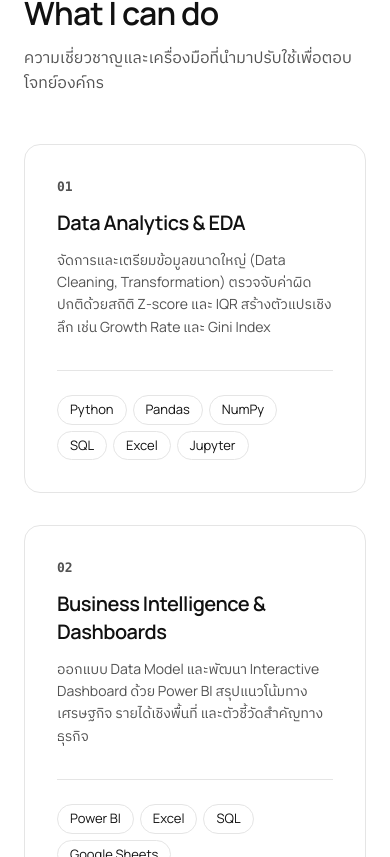
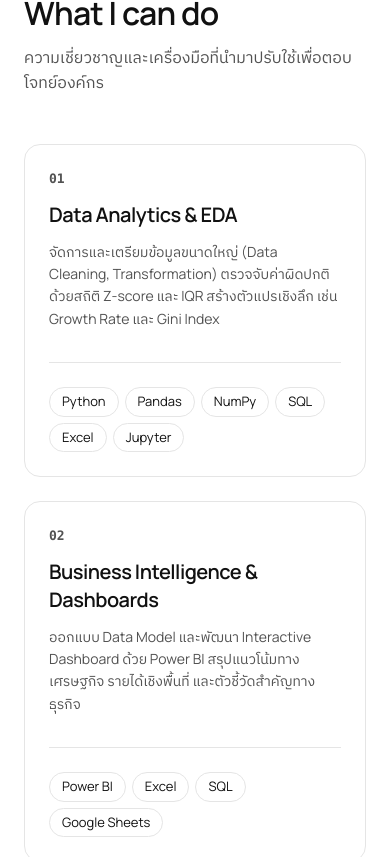
Before and after one commit to kittinon12548-maker/Kittinon.portfolio, a Next.js app: page /about in a window 390 px wide. Shown: the part 2887-3744 px from the top of the page. Built offline with nearby package versions, Linux system fonts and the light colour scheme.

Commit message:
adapt(about): responsive padding, gap scale, and tabular numbers on about sub-pages

```diff
--- a/components/about/AboutStory.tsx
+++ b/components/about/AboutStory.tsx
@@ -36,7 +36,7 @@ export default function AboutStory() {
           {about.facts.map((f) => (
             <div key={f.label} className="rounded-2xl border border-[#E5E5E5] bg-white p-6">
               <dt className="text-[13px] text-[#525252] font-medium">{f.label}</dt>
-              <dd className="mt-2 text-[16px] leading-snug font-semibold text-[#111111]">{f.value}</dd>
+              <dd className="mt-2 text-[16px] leading-snug font-semibold text-[#111111] tabular-nums">{f.value}</dd>
             </div>
           ))}
         </dl>
--- a/components/about/Activities.tsx
+++ b/components/about/Activities.tsx
@@ -18,7 +18,7 @@ export default function Activities() {
         <ol className="border-t border-[#E5E5E5]">
           {about.activities.map((a, i) => (
             <li key={i} className="grid gap-2 border-b border-[#E5E5E5] py-8 md:grid-cols-12 md:gap-6">
-              <span className="font-mono text-sm font-semibold text-[#525252] md:col-span-2">
+              <span className="font-mono text-sm font-semibold text-[#525252] md:col-span-2 tabular-nums">
                 ปี {a.year}
               </span>
               <div className="md:col-span-10">
--- a/components/about/Services.tsx
+++ b/components/about/Services.tsx
@@ -15,11 +15,11 @@ export default function Services() {
           </p>
         </div>
 
-        <div className="grid gap-8 md:grid-cols-3">
+        <div className="grid gap-6 md:grid-cols-3 lg:gap-8">
           {about.services.map((s, i) => (
-            <article key={s.title} className="flex flex-col justify-between rounded-2xl border border-[#E5E5E5] bg-white p-8 transition-colors hover:border-[#CCCCCC]">
+            <article key={s.title} className="flex flex-col justify-between rounded-2xl border border-[#E5E5E5] bg-white p-6 sm:p-8 transition-colors hover:border-[#CCCCCC]">
               <div>
-                <p className="text-[13px] font-mono font-semibold text-[#525252]">{String(i + 1).padStart(2, "0")}</p>
+                <p className="text-[13px] font-mono font-semibold text-[#525252] tabular-nums">{String(i + 1).padStart(2, "0")}</p>
                 <h3 className="mt-3 text-xl font-semibold tracking-tight text-[#111111]">{s.title}</h3>
                 <p className="mt-3 text-sm leading-[1.6] text-[#525252]">{s.body}</p>
               </div>
```
